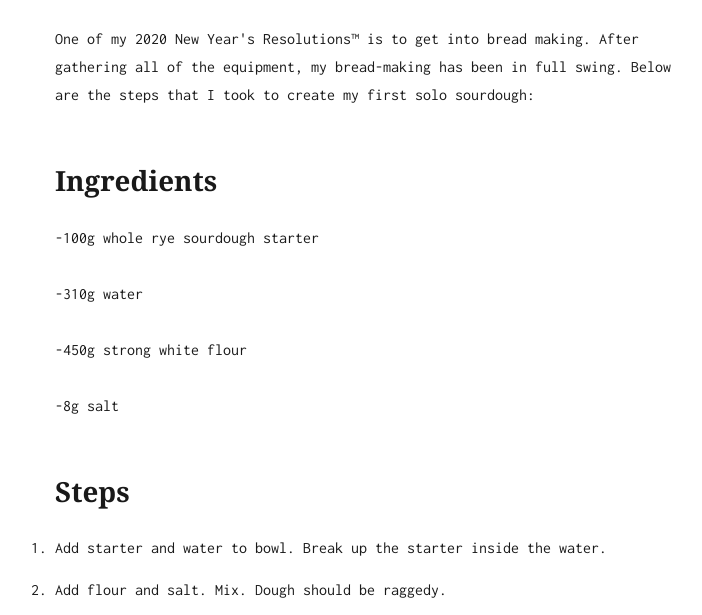
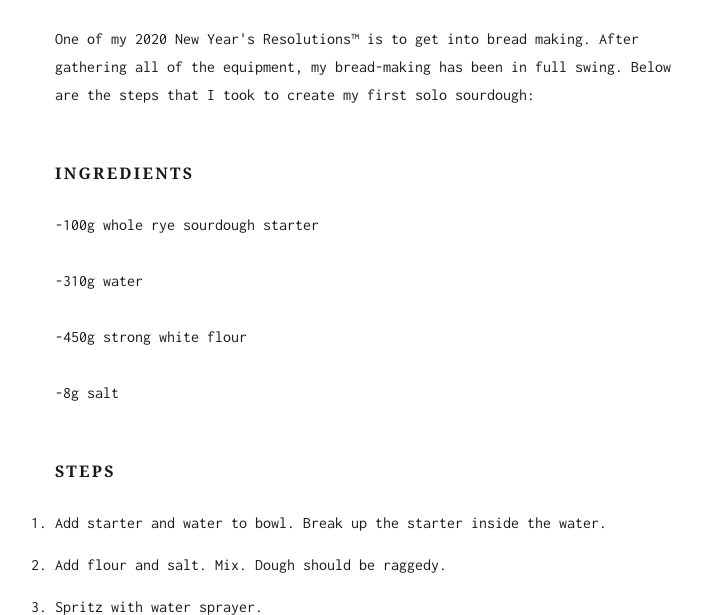
Before and after one commit to seoulection/self-blog, a Gatsby site: page /blog/my-first-sourdough/ in a window 1280 px wide. Shown: the part 198-813 px from the top of the page, without its empty margins (270-972 px from the left). Built offline with nearby package versions, Linux system fonts and the light colour scheme; Gatsby itself is replaced by a stand-in of ours; some packages are replaced by stand-ins of ours.

Commit message:
Update Blog “my-first-sourdough”

```diff
--- a/content/blog/my-first-sourdough.md
+++ b/content/blog/my-first-sourdough.md
@@ -6,7 +6,7 @@
 ---
 One of my 2020 New Year's Resolutions™ is to get into bread making. After gathering all of the equipment, my bread-making has been in full swing. Below are the steps that I took to create my first solo sourdough:
 
-## Ingredients
+#### Ingredients
 
 \-100g whole rye sourdough starter
 
@@ -16,7 +16,7 @@
 
 \-8g salt
 
-## Steps
+#### Steps
 
 1. Add starter and water to bowl. Break up the starter inside the water.
 2. Add flour and salt. Mix. Dough should be raggedy.
```
